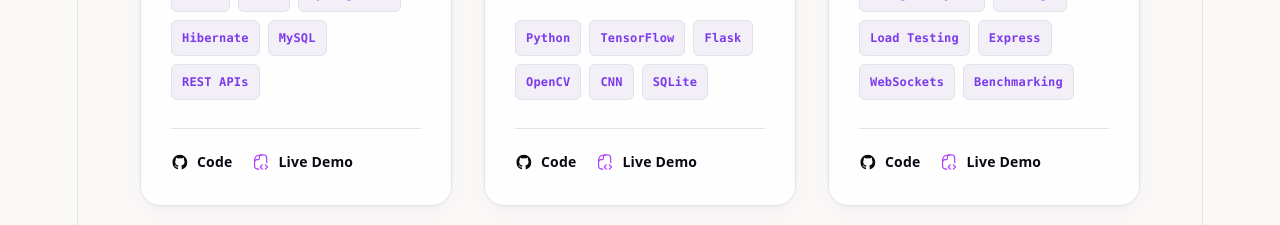
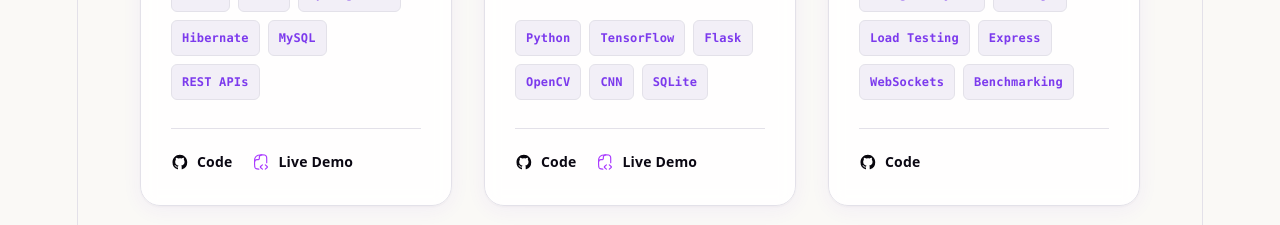
Before and after one commit to Satyam123Patel/myportfolio, a React app: page / in a window 1280 px wide. Shown: the part 4600-4825 px from the top of the page. Built offline with nearby package versions, Linux system fonts and the light colour scheme; the HTML template or start-up script is replaced by a standard one.

Commit message:
Hide Live Demo button for load testing project and keep Code button for GitHub

```diff
--- a/src/components/Projects.jsx
+++ b/src/components/Projects.jsx
@@ -70,10 +70,12 @@ export default function Projects({ id, onSectionChange }) {
                     <svg className="icon"><use href="/icons.svg#github-icon" /></svg>
                     Code
                   </a>
-                  <a href={project.demo} target="_blank" rel="noopener noreferrer" className="project-link">
-                    <svg className="icon"><use href="/icons.svg#documentation-icon" /></svg>
-                    Live Demo
-                  </a>
+                  {project.demo && project.demo !== project.github && (
+                    <a href={project.demo} target="_blank" rel="noopener noreferrer" className="project-link">
+                      <svg className="icon"><use href="/icons.svg#documentation-icon" /></svg>
+                      Live Demo
+                    </a>
+                  )}
                 </div>
               </div>
             </div>
```
